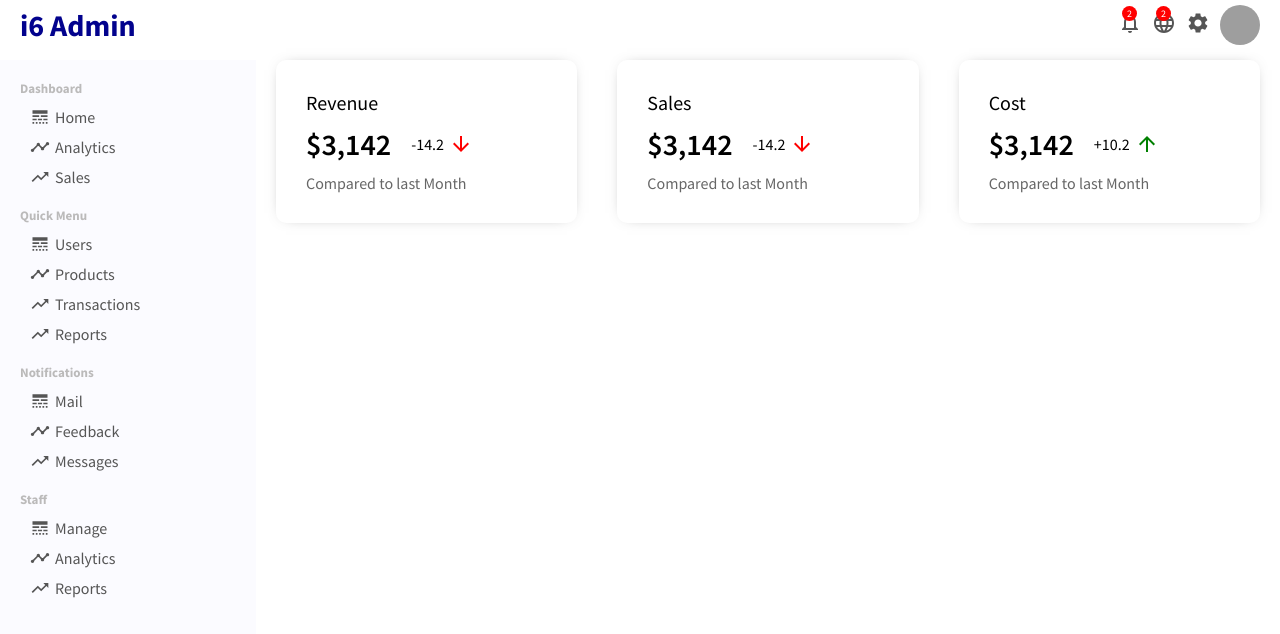
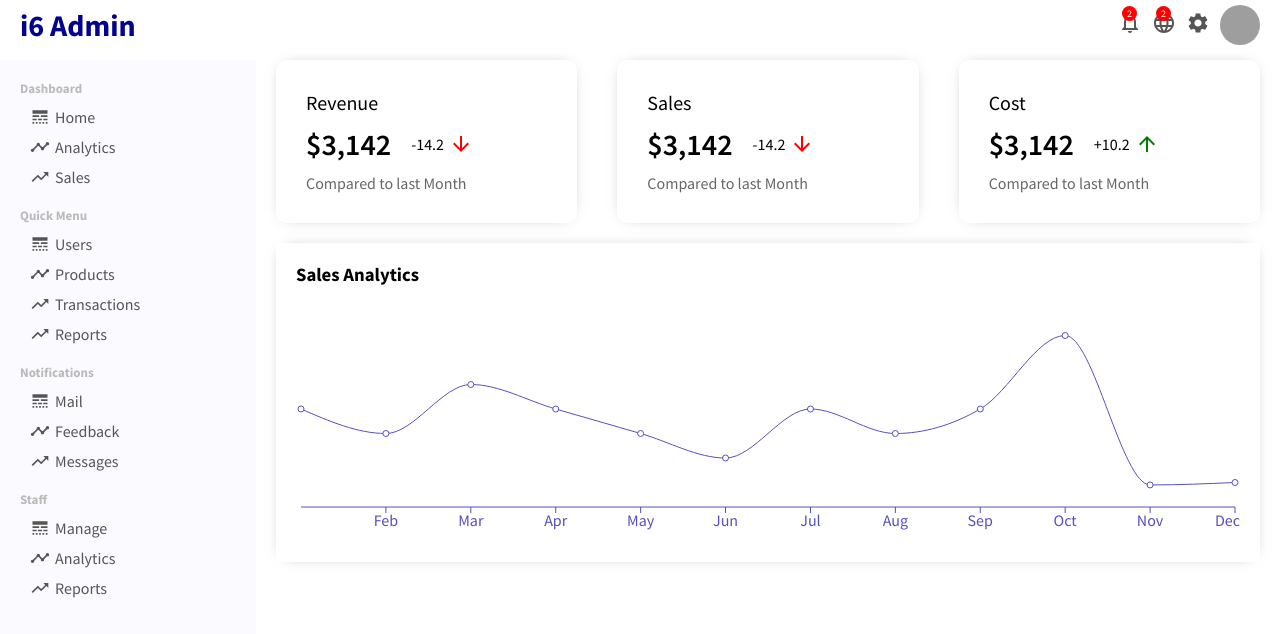
Before and after one commit to Isrealsix/admindashboard, a React (Create React App) app: page / in a window 1280 px wide. Shown: the top 634 px of the page. Built offline with nearby package versions, Linux system fonts and the light colour scheme; grey boxes are pictures that could not be loaded.

Commit message:
used the Rechart for the charts

```diff
--- /dev/null
+++ b/src/components/chart/Chart.js
@@ -0,0 +1,87 @@
+import {
+	LineChart,
+	Line,
+	XAxis,
+	CartesianGrid,
+	Tooltip,
+	Legend,
+	ResponsiveContainer,
+} from 'recharts';
+import classes from './Chart.module.css';
+
+const Chart = () => {
+	const data = [
+		{
+			name: 'Jan',
+			Activity: 4000,
+		},
+
+		{
+			name: 'Feb',
+			Activity: 3000,
+		},
+
+		{
+			name: 'Mar',
+			Activity: 5000,
+		},
+
+		{
+			name: 'Apr',
+			Activity: 4000,
+		},
+
+		{
+			name: 'May',
+			Activity: 3000,
+		},
+
+		{
+			name: 'Jun',
+			Activity: 2000,
+		},
+
+		{
+			name: 'Jul',
+			Activity: 4000,
+		},
+
+		{
+			name: 'Aug',
+			Activity: 3000,
+		},
+
+		{
+			name: 'Sep',
+			Activity: 4000,
+		},
+
+		{
+			name: 'Oct',
+			Activity: 7000,
+		},
+
+		{
+			name: 'Nov',
+			Activity: 900,
+		},
+
+		{
+			name: 'Dec',
+			Activity: 1000,
+		},
+	];
+	return (
+		<div className={classes.chart}>
+			<h3 className={classes.chartTitle}>Sales Analytics</h3>
+			<ResponsiveContainer width="100%" aspect={4 / 1}>
+				<LineChart data={data}>
+					<XAxis dataKey="name" stroke="#5550bc" />
+					<Line type="monotone" dataKey="Activity" stroke="#5550bc" />
+				</LineChart>
+			</ResponsiveContainer>
+		</div>
+	);
+};
+
+export default Chart;
--- /dev/null
+++ b/src/components/chart/Chart.module.css
@@ -0,0 +1,10 @@
+.chart {
+    margin: 20px;
+    padding: 20px;
+    -webkit-box-shadow: 0 0 15px -10px rgba(0, 0, 0, .7);
+    box-shadow: 0 0 15px -10px rgba(0, 0, 0, .7);
+}
+
+.chartTitle {
+    margin-bottom: 20px;
+}
--- a/src/pages/home/Home.js
+++ b/src/pages/home/Home.js
@@ -1,3 +1,4 @@
+import Chart from '../../components/chart/Chart';
 import FeaturedInfo from '../../components/FeaturedInfo/FeaturedInfo';
 import classes from './Home.module.css';
 
@@ -5,6 +6,7 @@ function Home() {
 	return (
 		<div className={classes.home}>
 			<FeaturedInfo />
+			<Chart />
 		</div>
 	);
 }
```
